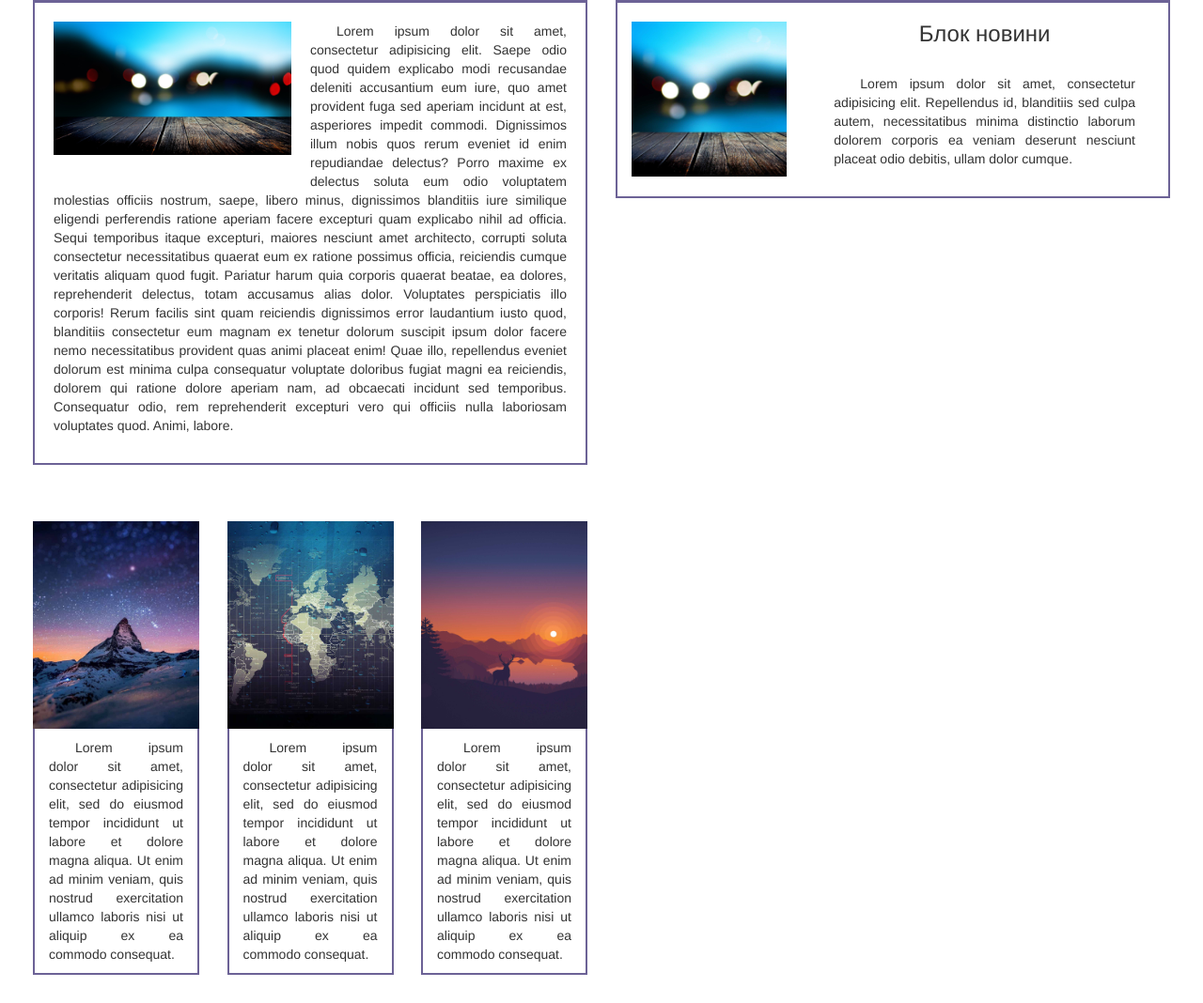
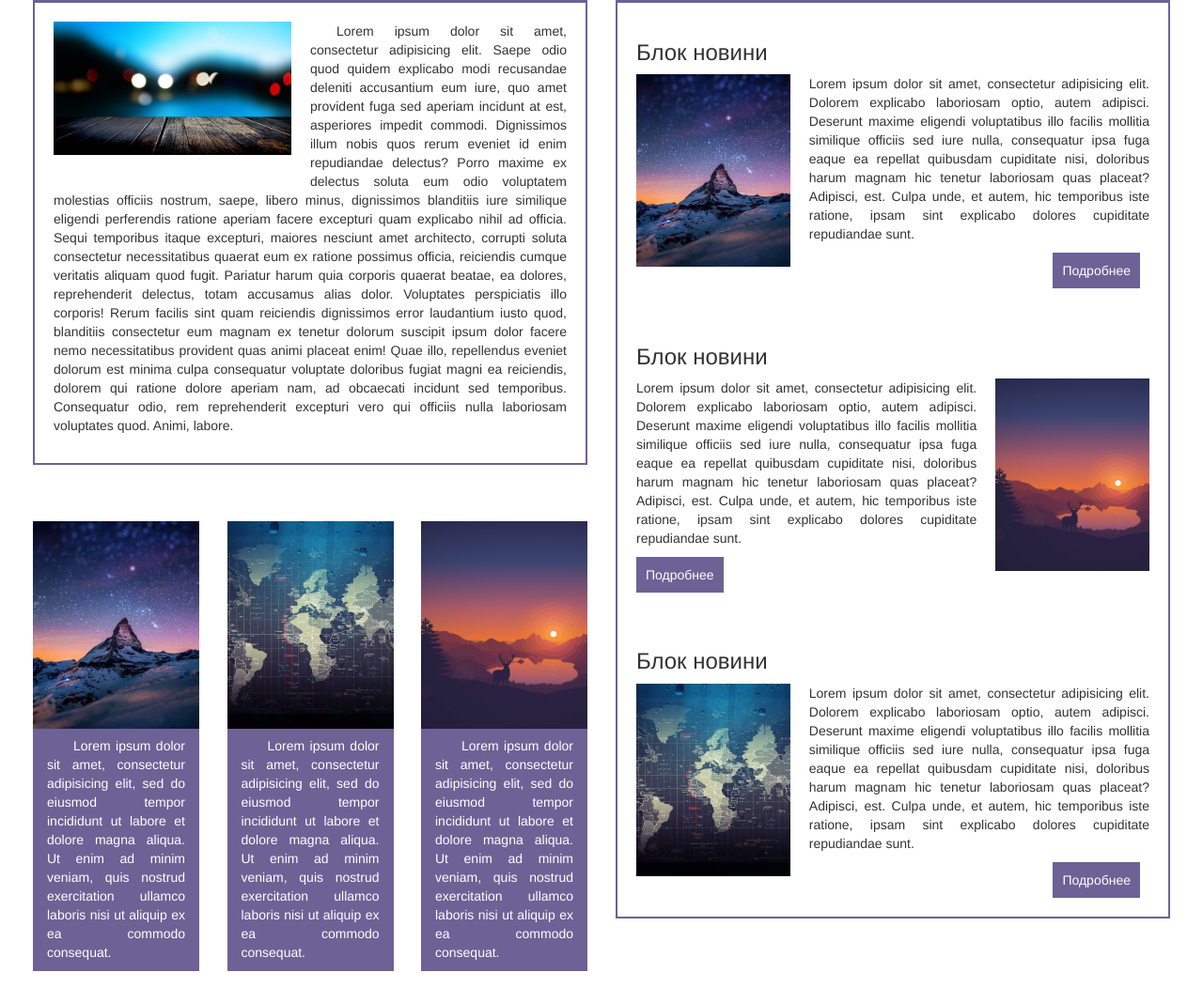
Before and after one commit to s-inshiy/umstrade, a website: page index.html in a window 1280 px wide. Shown: the part 299-1367 px from the top of the page at 94% size. Drawn offline with nearby package versions, Linux system fonts and the light colour scheme.

Commit message:
moving on

```diff
--- a/assets/scss/custom.scss
+++ b/assets/scss/custom.scss
@@ -1,5 +1,6 @@
 // Variables
 $black: #212121;
+$orange: #FF9800;
 $purple: #6C6296;
 $body-bg: url('../images/body-bg.png');
 // Extra materials
@@ -114,6 +115,7 @@ h1 {
       text-align: justify;
       text-indent: 2em;
     }
+
 }
 
 .trinity {
@@ -131,6 +133,14 @@ h1 {
   }
 }
 
+.news {
+    position: relative;
+    padding: 20px;
+    img {
+        width: 30%;
+    }
+}
+
 .flex {
     display: flex;
     flex-flow: row wrap;
@@ -139,3 +149,35 @@ h1 {
         align-content: stretch;
     }
 }
+
+.button {
+    background-color: $purple;
+    color: #fff;
+    padding: 5px 10px;
+    float: right;
+    margin-right: 10px;
+    line-height: 2;
+    &:hover {
+        background-color: $orange;
+        color: #fff;
+        text-decoration: none;
+    }
+}
+
+.imgleft {
+    float: left;
+    margin-right: 20px;
+}
+
+.imgright {
+    float: right;
+    margin-left: 20px;
+}
+
+.left {
+    float: left;
+}
+
+.right {
+    float: right;
+}
--- a/index.html
+++ b/index.html
@@ -44,28 +44,42 @@
                     <h1 class="purple-back">Про нас</h1>
                     <div class="info-block">
                         <img src="dist/images/example.jpg" class="col-md-6 col-xs-12" alt="">
-                        <p>Lorem ipsum dolor sit amet, consectetur adipisicing elit. Saepe odio quod quidem explicabo modi recusandae deleniti accusantium eum iure, quo amet provident fuga sed aperiam incidunt at est, asperiores impedit commodi. Dignissimos
-                            illum nobis quos rerum eveniet id enim repudiandae delectus? Porro maxime ex delectus soluta eum odio voluptatem molestias officiis nostrum, saepe, libero minus, dignissimos blanditiis iure similique eligendi perferendis ratione
-                            aperiam facere excepturi quam explicabo nihil ad officia. Sequi temporibus itaque excepturi, maiores nesciunt amet architecto, corrupti soluta consectetur necessitatibus quaerat eum ex ratione possimus officia, reiciendis cumque
-                            veritatis aliquam quod fugit. Pariatur harum quia corporis quaerat beatae, ea dolores, reprehenderit delectus, totam accusamus alias dolor. Voluptates perspiciatis illo corporis! Rerum facilis sint quam reiciendis dignissimos
-                            error laudantium iusto quod, blanditiis consectetur eum magnam ex tenetur dolorum suscipit ipsum dolor facere nemo necessitatibus provident quas animi placeat enim! Quae illo, repellendus eveniet dolorum est minima culpa consequatur
-                            voluptate doloribus fugiat magni ea reiciendis, dolorem qui ratione dolore aperiam nam, ad obcaecati incidunt sed temporibus. Consequatur odio, rem reprehenderit excepturi vero qui officiis nulla laboriosam voluptates quod.
-                            Animi, labore.
+                        <p>Lorem ipsum dolor sit amet, consectetur adipisicing elit. Saepe odio quod quidem explicabo modi recusandae
+                            deleniti accusantium eum iure, quo amet provident fuga sed aperiam incidunt at est, asperiores
+                            impedit commodi. Dignissimos illum nobis quos rerum eveniet id enim repudiandae delectus? Porro
+                            maxime ex delectus soluta eum odio voluptatem molestias officiis nostrum, saepe, libero minus,
+                            dignissimos blanditiis iure similique eligendi perferendis ratione aperiam facere excepturi quam
+                            explicabo nihil ad officia. Sequi temporibus itaque excepturi, maiores nesciunt amet architecto,
+                            corrupti soluta consectetur necessitatibus quaerat eum ex ratione possimus officia, reiciendis
+                            cumque veritatis aliquam quod fugit. Pariatur harum quia corporis quaerat beatae, ea dolores,
+                            reprehenderit delectus, totam accusamus alias dolor. Voluptates perspiciatis illo corporis! Rerum
+                            facilis sint quam reiciendis dignissimos error laudantium iusto quod, blanditiis consectetur
+                            eum magnam ex tenetur dolorum suscipit ipsum dolor facere nemo necessitatibus provident quas
+                            animi placeat enim! Quae illo, repellendus eveniet dolorum est minima culpa consequatur voluptate
+                            doloribus fugiat magni ea reiciendis, dolorem qui ratione dolore aperiam nam, ad obcaecati incidunt
+                            sed temporibus. Consequatur odio, rem reprehenderit excepturi vero qui officiis nulla laboriosam
+                            voluptates quod. Animi, labore.
                         </p>
                     </div>
                 </section>
                 <section class="content trinity">
                     <div class="trinity__block">
                         <img class="img-responsive" src="dist/images/mountain.jpg">
-                    <p class="bordered">Lorem ipsum dolor sit amet, consectetur adipisicing elit, sed do eiusmod tempor incididunt ut labore et dolore magna aliqua. Ut enim ad minim veniam, quis nostrud exercitation ullamco laboris nisi ut aliquip ex ea commodo consequat.</p>
+                        <p class="purple-back">Lorem ipsum dolor sit amet, consectetur adipisicing elit, sed do eiusmod tempor incididunt ut labore
+                            et dolore magna aliqua. Ut enim ad minim veniam, quis nostrud exercitation ullamco laboris nisi
+                            ut aliquip ex ea commodo consequat.</p>
                     </div>
                     <div class="trinity__block">
                         <img class="img-responsive" src="dist/images/map.jpg">
-                    <p class="bordered">Lorem ipsum dolor sit amet, consectetur adipisicing elit, sed do eiusmod tempor incididunt ut labore et dolore magna aliqua. Ut enim ad minim veniam, quis nostrud exercitation ullamco laboris nisi ut aliquip ex ea commodo consequat.</p>
+                        <p class="purple-back">Lorem ipsum dolor sit amet, consectetur adipisicing elit, sed do eiusmod tempor incididunt ut labore
+                            et dolore magna aliqua. Ut enim ad minim veniam, quis nostrud exercitation ullamco laboris nisi
+                            ut aliquip ex ea commodo consequat.</p>
                     </div>
                     <div class="trinity__block">
                         <img class="img-responsive" src="dist/images/moose.jpg">
-                    <p class="bordered">Lorem ipsum dolor sit amet, consectetur adipisicing elit, sed do eiusmod tempor incididunt ut labore et dolore magna aliqua. Ut enim ad minim veniam, quis nostrud exercitation ullamco laboris nisi ut aliquip ex ea commodo consequat.</p>
+                        <p class="purple-back">Lorem ipsum dolor sit amet, consectetur adipisicing elit, sed do eiusmod tempor incididunt ut labore
+                            et dolore magna aliqua. Ut enim ad minim veniam, quis nostrud exercitation ullamco laboris nisi
+                            ut aliquip ex ea commodo consequat.</p>
                     </div>
                 </section>
             </div>
@@ -74,12 +88,31 @@
                     <h1 class="purple-back">Останнi новини</h1>
                     <div class="news">
                         <div class="flex flex--center row">
-                            <div class="col-xs-4">
-                                <img src="dist/images/example11.jpg" alt="" class="img-responsive">
+                            <h3 class="text-justify">Блок новини</h3>
+                            <div class="text-justify">
+                                <img class="imgleft" src="dist/images/mountain.jpg" alt="">
+                                <p>Lorem ipsum dolor sit amet, consectetur adipisicing elit. Dolorem explicabo laboriosam optio, autem adipisci. Deserunt maxime eligendi voluptatibus illo facilis mollitia similique officiis sed iure nulla, consequatur ipsa fuga eaque ea repellat quibusdam cupiditate nisi, doloribus harum magnam hic tenetur laboriosam quas placeat? Adipisci, est. Culpa unde, et autem, hic temporibus iste ratione, ipsam sint explicabo dolores cupiditate repudiandae sunt.</p>
+                                <a class="button" href="#">Подробнее</a>
                             </div>
-                            <div class="info-block col-xs-8">
-                                <h3>Блок новини</h3>
-                                <p>Lorem ipsum dolor sit amet, consectetur adipisicing elit. Repellendus id, blanditiis sed culpa autem, necessitatibus minima distinctio laborum dolorem corporis ea veniam deserunt nesciunt placeat odio debitis, ullam dolor cumque.</p>
+                        </div>
+                    </div>
+                    <div class="news">
+                        <div class="flex flex--center row">
+                            <h3 class="text-justify">Блок новини</h3>
+                            <div class="text-justify">
+                                <img class="imgright" src="dist/images/moose.jpg" alt="">
+                                <p>Lorem ipsum dolor sit amet, consectetur adipisicing elit. Dolorem explicabo laboriosam optio, autem adipisci. Deserunt maxime eligendi voluptatibus illo facilis mollitia similique officiis sed iure nulla, consequatur ipsa fuga eaque ea repellat quibusdam cupiditate nisi, doloribus harum magnam hic tenetur laboriosam quas placeat? Adipisci, est. Culpa unde, et autem, hic temporibus iste ratione, ipsam sint explicabo dolores cupiditate repudiandae sunt.</p>
+                                <a class="left button" href="#">Подробнее</a>
+                            </div>
+                        </div>
+                    </div>
+                    <div class="news">
+                        <div class="flex flex--center row">
+                            <h3 class="text-justify">Блок новини</h3>
+                            <div class="text-justify">
+                                <img class="imgleft" src="dist/images/map.jpg" alt="">
+                                <p>Lorem ipsum dolor sit amet, consectetur adipisicing elit. Dolorem explicabo laboriosam optio, autem adipisci. Deserunt maxime eligendi voluptatibus illo facilis mollitia similique officiis sed iure nulla, consequatur ipsa fuga eaque ea repellat quibusdam cupiditate nisi, doloribus harum magnam hic tenetur laboriosam quas placeat? Adipisci, est. Culpa unde, et autem, hic temporibus iste ratione, ipsam sint explicabo dolores cupiditate repudiandae sunt.</p>
+                                <a class="button" href="#">Подробнее</a>
                             </div>
                         </div>
                     </div>
```
Also changed, not shown: dist/css/custom.css, dist/css/style.css, dist/css/style.min.css. Lines whose indentation alone changed are shown as unchanged.
